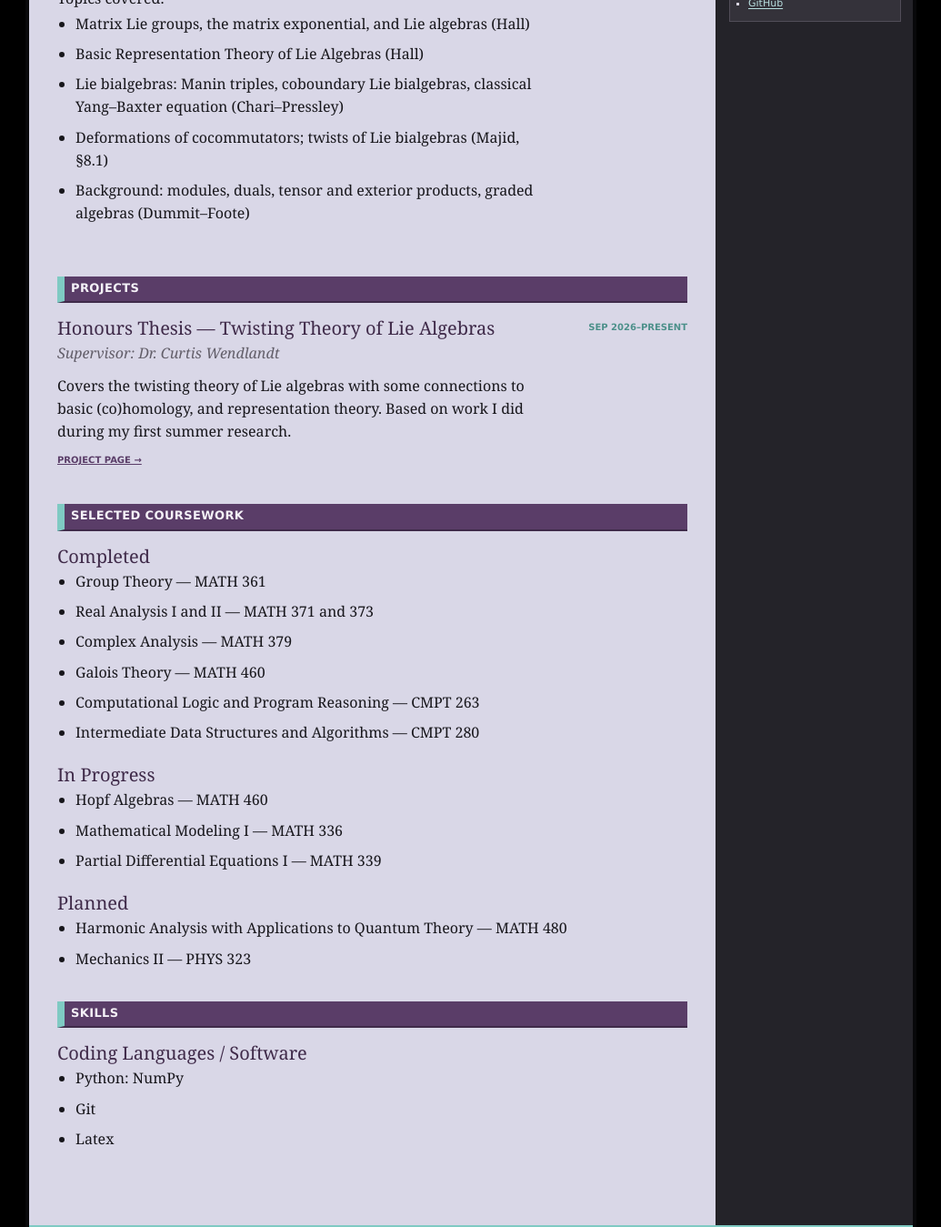
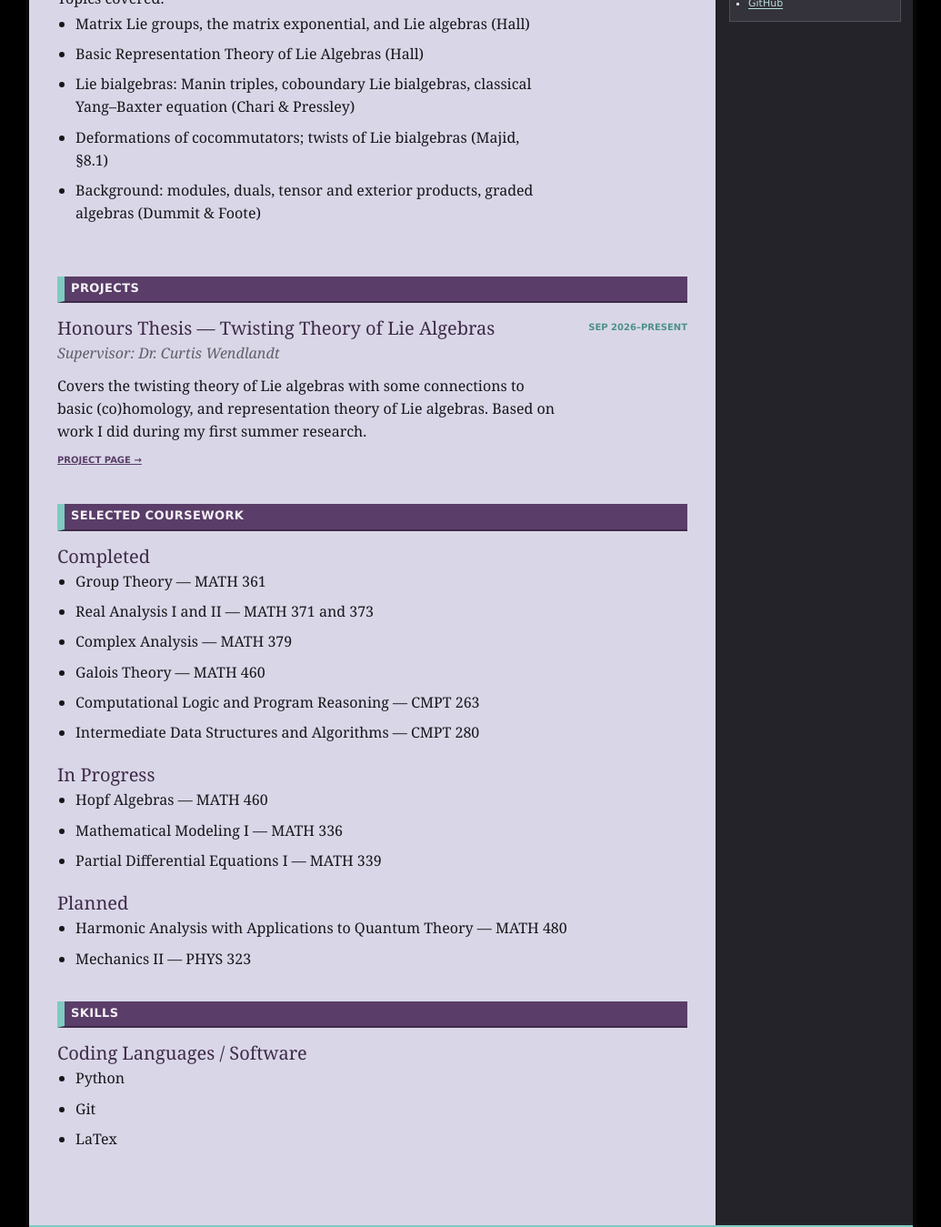
Before and after one commit to 8ts5bgytc8-cyber/robindueckdegen.com, a Jekyll site: the page built from cv/index.html, in a window 1280 px wide. Shown: the part 587-1936 px from the top of the page at 91% size, without its empty margins (122-1157 px from the left). Built offline with Jekyll 4.4.1, drawn with Linux system fonts in a browser that asks for light colours.

Commit message:
Minor changes to cv.

```diff
--- a/cv/index.html
+++ b/cv/index.html
@@ -54,9 +54,9 @@ title: CV
         <ul class="cv-course-list cv-topics">
           <li>Matrix Lie groups, the matrix exponential, and Lie algebras (Hall)</li>
           <li>Basic Representation Theory of Lie Algebras (Hall)</li>
-          <li>Lie bialgebras: Manin triples, coboundary Lie bialgebras, classical Yang–Baxter equation (Chari–Pressley)</li>
+          <li>Lie bialgebras: Manin triples, coboundary Lie bialgebras, classical Yang–Baxter equation (Chari & Pressley)</li>
           <li>Deformations of cocommutators; twists of Lie bialgebras (Majid, §8.1)</li>
-          <li>Background: modules, duals, tensor and exterior products, graded algebras (Dummit–Foote)</li>
+          <li>Background: modules, duals, tensor and exterior products, graded algebras (Dummit & Foote)</li>
         </ul>
       </div>
       <p class="cv-date">May 2026–Aug 2026</p>
@@ -72,7 +72,7 @@ title: CV
         <h3>Honours Thesis — Twisting Theory of Lie Algebras</h3>
         <p class="cv-entry-subtitle">Supervisor: Dr. Curtis Wendlandt</p>
         <p>
-            Covers the twisting theory of Lie algebras with some connections to basic (co)homology, and representation theory. Based on work I did during my first summer research.
+            Covers the twisting theory of Lie algebras with some connections to basic (co)homology, and representation theory of Lie algebras. Based on work I did during my first summer research.
         </p>
         <p class="cv-entry-link">
           <a href="{{ '/projects/twisting-theory-of-lie-algebras/' | relative_url }}">
@@ -116,9 +116,9 @@ title: CV
     <h2>Skills</h2>
     <h3>Coding Languages / Software</h3>
     <ul class="cv-course-list">
-      <li>Python: NumPy</li>
+      <li>Python</li>
       <li>Git</li>
-      <li>Latex</li>
+      <li>LaTex</li>
     </ul>
   </section>
 </div>
```
